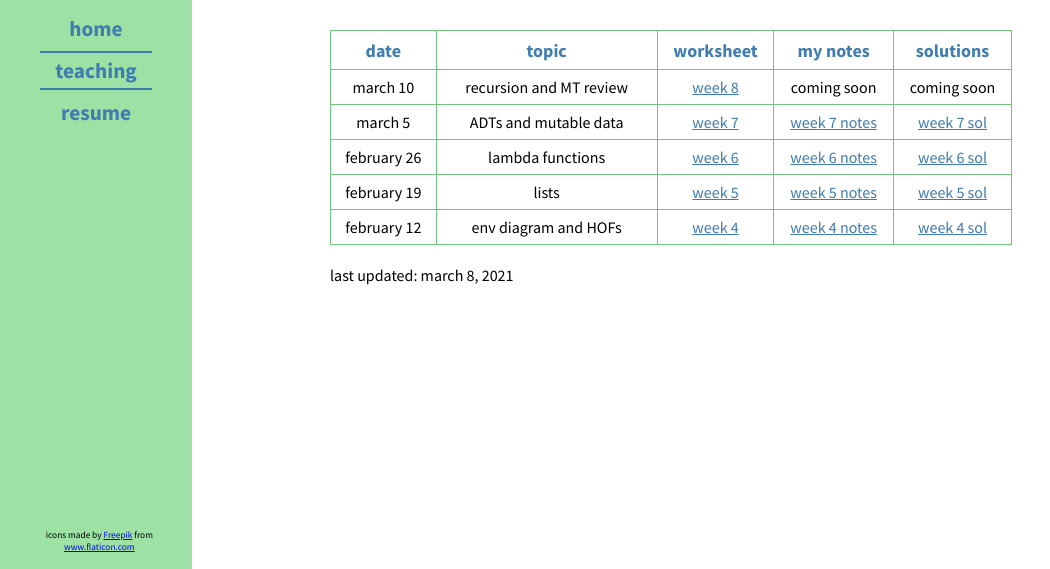
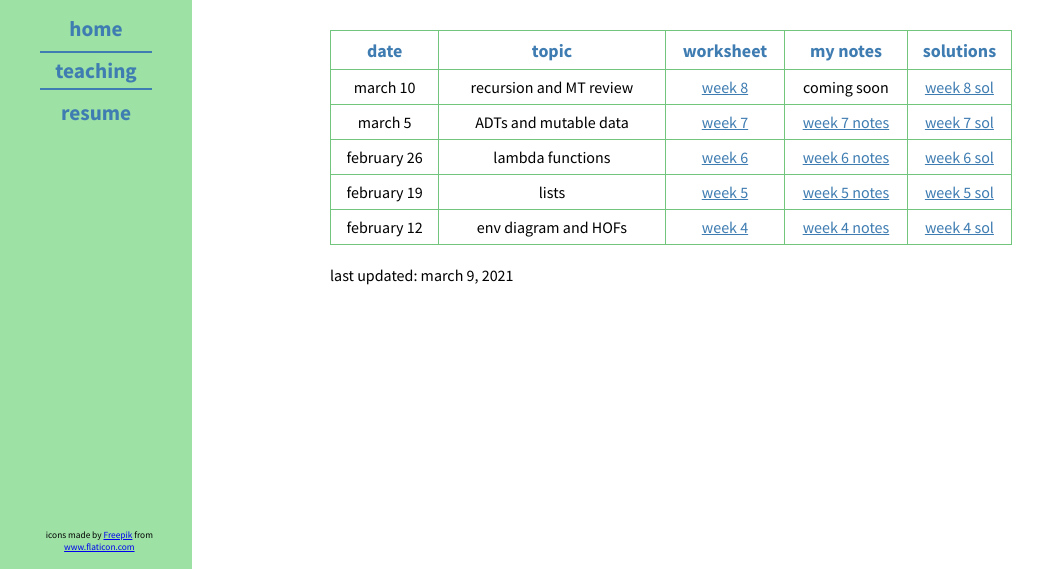
Before and after one commit to jesslin02/jesslin02.github.io, a plain HTML site: page teaching.html in a window 1280 px wide. Shown: the part 231-800 px from the top of the page, without its empty margins (0-1050 px from the left). Drawn offline with Linux system fonts and the light colour scheme.

Commit message:
added week 8 sol

```diff
--- a/teaching.html
+++ b/teaching.html
@@ -51,7 +51,7 @@
         <td>recursion and MT review</td>
         <td><a href="csm 88/CSM 88 Week 8.pdf"  target="_blank">week 8</a></td>
         <td>coming soon</td>
-        <td>coming soon</td>
+        <td><a href="csm 88/CSM 88 Week 8 Solutions.pdf" target="_blank">week 8 sol</a></td>
       </tr>
       <tr>
         <td>march 5</td>
@@ -83,7 +83,7 @@
       </tr>
     </table>
     <br>
-    last updated: march 8, 2021
+    last updated: march 9, 2021
     </p>
   </div>
 </body>
```
Also changed, not shown: 1 other file.
